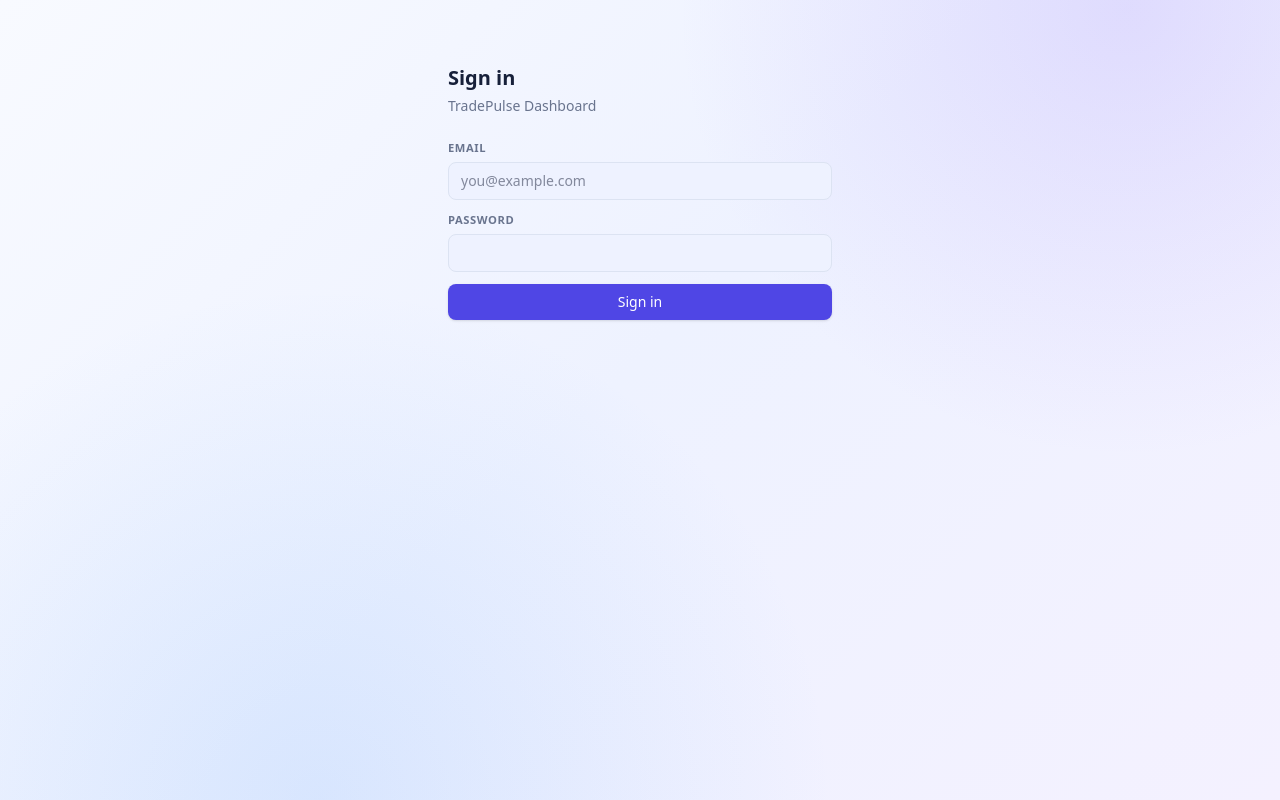
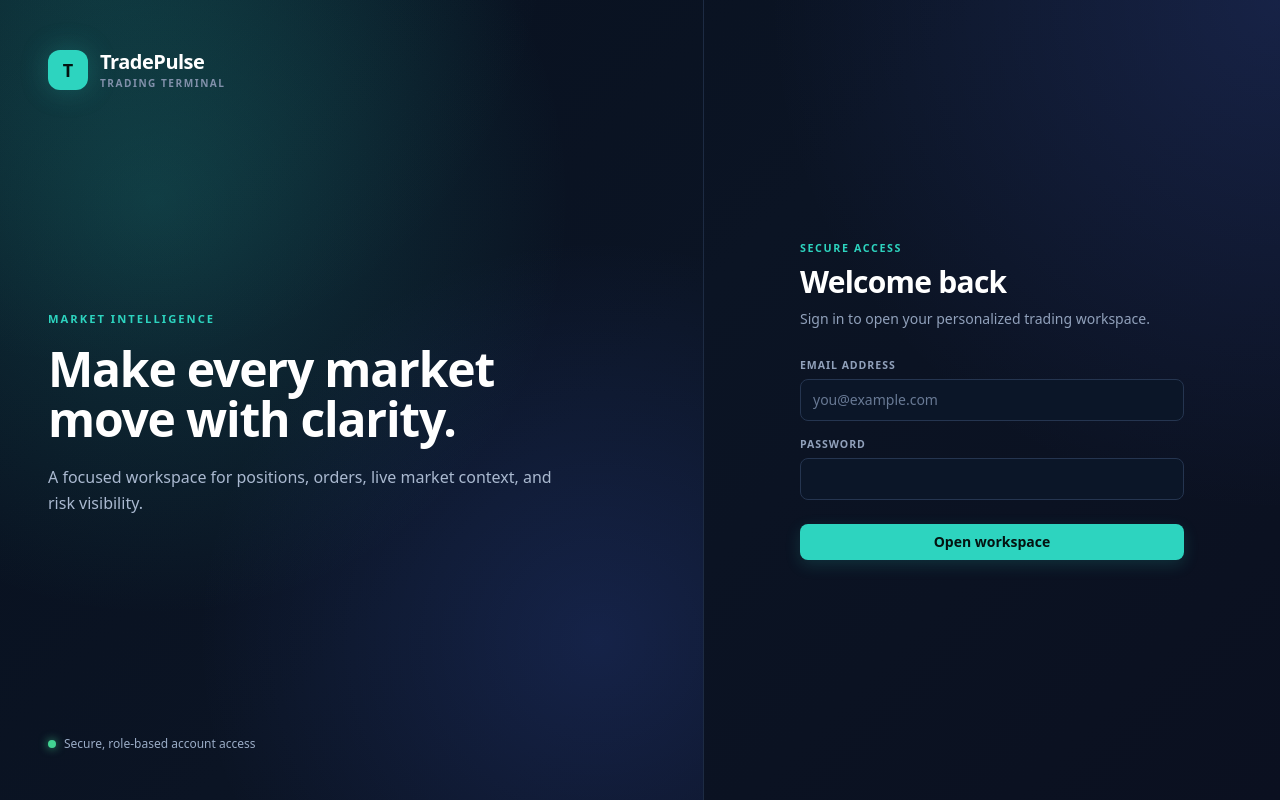
Before and after one commit to Sharon-dt3/TradePulseProject02, a Next.js app in the folder dashboard/: page / in a window 1280 px wide. Built offline with nearby package versions, Linux system fonts and the light colour scheme; no server answers.

Commit message:
Redesign dashboard trading workspace

```diff
--- a/dashboard/src/app/globals.css
+++ b/dashboard/src/app/globals.css
@@ -3,42 +3,40 @@
 /**
  * Shared visual tokens for the TradePulse dashboard.
  *
- * The workspace uses a stable light appearance with a layered indigo canvas
- * and high-contrast content surfaces. This prevents system dark-mode settings
- * from changing financial data presentation unexpectedly.
+ * The dashboard uses a dark, information-dense trading canvas. A restrained
+ * cyan accent and clear semantic colors keep live financial data legible
+ * without turning every surface into a competing visual element.
  */
 @theme {
-  --color-bg: #eef2ff;
-  --color-fg: #17203a;
-  --color-surface: #ffffff;
-  --color-line: #dce3f2;
-  --color-muted: #69748e;
+  --color-bg: #09111f;
+  --color-fg: #eaf1ff;
+  --color-surface: #101b2e;
+  --color-line: #253550;
+  --color-muted: #91a1bb;
 
-  --color-primary: #4f46e5;
-  --color-primary-fg: #ffffff;
-  --color-primary-soft: #eeefff;
+  --color-primary: #2dd4bf;
+  --color-primary-fg: #041311;
+  --color-primary-soft: #123a3d;
 
-  --color-success: #14805e;
-  --color-success-bg: #e8faf3;
-  --color-warning: #a65d13;
-  --color-warning-bg: #fff5e6;
-  --color-danger: #c0352b;
-  --color-danger-bg: #fff0ef;
-  --color-info: #2563a8;
-  --color-info-bg: #eaf4ff;
+  --color-success: #42d392;
+  --color-success-bg: #103528;
+  --color-warning: #f6b84a;
+  --color-warning-bg: #3d2b0b;
+  --color-danger: #ff7b86;
+  --color-danger-bg: #421b28;
+  --color-info: #6ab7ff;
+  --color-info-bg: #102f51;
 
-  --font-sans: ui-sans-serif, system-ui, -apple-system, "Segoe UI", Roboto,
-    Helvetica, Arial, sans-serif;
-  --font-serif: "Iowan Old Style", "Palatino Linotype", Palatino, Georgia,
-    "Times New Roman", serif;
+  --font-sans: ui-sans-serif, system-ui, -apple-system, BlinkMacSystemFont, "Segoe UI", sans-serif;
+  --font-serif: "Iowan Old Style", "Palatino Linotype", Palatino, Georgia, serif;
 
-  --shadow-card: 0 1px 2px rgba(35, 46, 95, 0.03), 0 12px 32px rgba(45, 54, 111, 0.08);
-  --shadow-card-hover: 0 4px 12px rgba(35, 46, 95, 0.07), 0 18px 40px rgba(45, 54, 111, 0.13);
+  --shadow-card: 0 12px 32px rgba(0, 0, 0, 0.18);
+  --shadow-card-hover: 0 18px 42px rgba(0, 0, 0, 0.28);
 }
 
 html,
 body {
-  height: 100%;
+  min-height: 100%;
   max-width: 100vw;
   overflow-x: hidden;
 }
@@ -47,9 +45,9 @@
   min-height: 100%;
   color: var(--color-fg);
   background:
-    radial-gradient(circle at 88% 1%, rgba(167, 139, 250, 0.22), transparent 28rem),
-    radial-gradient(circle at 25% 100%, rgba(96, 165, 250, 0.16), transparent 32rem),
-    linear-gradient(135deg, #f8faff 0%, var(--color-bg) 48%, #f4f1ff 100%);
+    radial-gradient(circle at 8% -10%, rgba(45, 212, 191, 0.15), transparent 28rem),
+    radial-gradient(circle at 100% 0%, rgba(85, 115, 255, 0.16), transparent 32rem),
+    linear-gradient(135deg, #07101e 0%, #0b1424 48%, #0b1020 100%);
   font-family: var(--font-sans);
   -webkit-font-smoothing: antialiased;
   -moz-osx-font-smoothing: grayscale;
@@ -81,8 +79,17 @@
 }
 
 ::selection {
-  background: #dcdcff;
-  color: #25208a;
+  color: #031411;
+  background: #72ead9;
+}
+
+.font-serif-display {
+  font-family: var(--font-serif);
+  font-feature-settings: "lnum" 1, "tnum" 1;
+}
+
+.tabular-nums {
+  font-variant-numeric: tabular-nums;
 }
 
 @media (prefers-reduced-motion: reduce) {
@@ -95,12 +102,3 @@
     transition-duration: 0.01ms !important;
   }
 }
-
-.font-serif-display {
-  font-family: var(--font-serif);
-  font-feature-settings: "lnum" 1, "tnum" 1;
-}
-
-.tabular-nums {
-  font-variant-numeric: tabular-nums;
-}
--- a/dashboard/src/app/page.js
+++ b/dashboard/src/app/page.js
@@ -24,39 +24,79 @@
     }
   }, [loading, user, roles, router]);
 
-  const handleSignIn = async (e) => {
-    e.preventDefault();
+  const handleSignIn = async (event) => {
+    event.preventDefault();
     setError(null);
     setSubmitting(true);
-    const { error } = await signIn(email, password);
+    const { error: signInError } = await signIn(email, password);
     setSubmitting(false);
-    if (error) setError(error.message);
+    if (signInError) setError(signInError.message);
   };
 
   if (loading) {
-    return <div className="flex h-64 items-center justify-center text-muted">Loading...</div>;
+    return <div className="flex min-h-screen items-center justify-center text-sm text-muted">Loading secure workspace…</div>;
   }
 
   if (user) {
     return (
-      <div className="flex h-64 items-center justify-center text-muted">
+      <div className="flex min-h-screen items-center justify-center px-4 text-center text-muted">
         Signed in — no dashboard view is unlocked for your current roles yet.
       </div>
     );
   }
 
   return (
-    <div className="mx-auto mt-16 max-w-sm">
-      <h1 className="mb-1 text-xl font-semibold text-fg">Sign in</h1>
-      <p className="mb-6 text-sm text-muted">TradePulse Dashboard</p>
-      <form onSubmit={handleSignIn} className="space-y-3">
-        <FormField label="Email">
+    <main className="grid min-h-screen lg:grid-cols-[minmax(0,1.1fr)_minmax(26rem,0.9fr)]">
+      <section className="relative hidden overflow-hidden border-r border-[#1d2b43] p-12 lg:flex lg:flex-col lg:justify-between">
+        <div className="absolute inset-0 bg-[radial-gradient(circle_at_22%_25%,rgba(45,212,191,0.18),transparent_26rem),radial-gradient(circle_at_85%_80%,rgba(72,112,255,0.17),transparent_25rem)]" />
+        <div className="relative flex items-center gap-3">
+          <span className="flex h-10 w-10 items-center justify-center rounded-xl bg-primary text-lg font-black text-primary-fg shadow-[0_0_28px_rgba(45,212,191,0.25)]">
+            T
+          </span>
+          <div>
+            <p className="text-xl font-bold tracking-tight text-white">TradePulse</p>
+            <p className="text-[0.63rem] font-bold uppercase tracking-[0.15em] text-[#8190aa]">Trading terminal</p>
+          </div>
+        </div>
+
+        <div className="relative max-w-xl">
+          <p className="text-[0.7rem] font-bold uppercase tracking-[0.18em] text-primary">Market intelligence</p>
+          <h1 className="mt-4 text-5xl font-bold leading-[1.05] tracking-tight text-white">
+            Make every market move with clarity.
+          </h1>
+          <p className="mt-5 max-w-lg text-base leading-relaxed text-[#aab9d0]">
+            A focused workspace for positions, orders, live market context, and risk visibility.
+          </p>
+        </div>
+
+        <div className="relative flex items-center gap-2 text-xs font-medium text-[#9aacC6]">
+          <span className="h-2 w-2 rounded-full bg-success shadow-[0_0_10px_rgba(66,211,146,0.8)]" />
+          Secure, role-based account access
+        </div>
+      </section>
+
+      <section className="flex items-center justify-center px-5 py-10 sm:px-8">
+        <div className="w-full max-w-sm">
+          <div className="mb-8 lg:hidden">
+            <div className="flex items-center gap-2.5">
+              <span className="flex h-8 w-8 items-center justify-center rounded-lg bg-primary text-sm font-black text-primary-fg">T</span>
+              <span className="text-lg font-bold text-white">TradePulse</span>
+            </div>
+          </div>
+
+          <p className="text-[0.67rem] font-bold uppercase tracking-[0.15em] text-primary">Secure access</p>
+          <h1 className="mt-2 text-3xl font-bold tracking-tight text-white">Welcome back</h1>
+          <p className="mt-2 text-sm leading-relaxed text-muted">Sign in to open your personalized trading workspace.</p>
+
+          <form onSubmit={handleSignIn} className="mt-7 space-y-4">
+            <FormField label="Email address">
               <input
                 className={inputCls}
                 value={email}
-            onChange={(e) => setEmail(e.target.value)}
+                onChange={(event) => setEmail(event.target.value)}
                 placeholder="you@example.com"
                 type="email"
+                autoComplete="email"
                 required
               />
             </FormField>
@@ -64,16 +104,19 @@
               <input
                 className={inputCls}
                 value={password}
-            onChange={(e) => setPassword(e.target.value)}
+                onChange={(event) => setPassword(event.target.value)}
                 type="password"
+                autoComplete="current-password"
                 required
               />
             </FormField>
             <Alert tone="danger" onDismiss={() => setError(null)}>{error}</Alert>
-        <Button type="submit" loading={submitting} className="w-full">
-          Sign in
+            <Button type="submit" loading={submitting} className="mt-2 w-full">
+              Open workspace
             </Button>
           </form>
         </div>
+      </section>
+    </main>
   );
 }
--- a/dashboard/src/components/AppShell.jsx
+++ b/dashboard/src/components/AppShell.jsx
@@ -20,8 +20,8 @@
 
   const initial = user.email?.[0]?.toUpperCase() ?? "?";
   const nav = (
-    <nav aria-label="Primary navigation" className="space-y-1 p-3">
-      <p className="px-3 py-2 text-[0.65rem] font-bold uppercase tracking-[0.14em] text-[#7a82a1]">
+    <nav aria-label="Primary navigation" className="space-y-1 px-3 py-4">
+      <p className="px-3 pb-2 text-[0.62rem] font-bold uppercase tracking-[0.16em] text-[#71809a]">
         Workspace
       </p>
       {navItems.map((item) => {
@@ -33,15 +33,15 @@
             href={item.href}
             onClick={() => setNavOpen(false)}
             aria-current={active ? "page" : undefined}
-            className={`group flex items-center rounded-xl px-3.5 py-2.5 text-sm font-semibold transition-all ${
+            className={`group flex items-center gap-3 rounded-lg px-3 py-2.5 text-sm font-semibold ${
               active
-                ? "bg-gradient-to-r from-[#4f46e5] to-[#6857e9] text-white shadow-[0_7px_18px_rgba(79,70,229,0.24)]"
-                : "text-[#59647f] hover:translate-x-0.5 hover:bg-white/80 hover:text-[#26324e] hover:shadow-sm"
+                ? "bg-[#173f43] text-[#8af4e2] shadow-[inset_0_0_0_1px_rgba(85,230,208,0.16)]"
+                : "text-[#9cacC6] hover:bg-[#17243a] hover:text-white"
             }`}
           >
             <span
-              className={`mr-2.5 h-1.5 w-1.5 rounded-full transition-colors ${
-                active ? "bg-[#dddafe]" : "bg-[#b7c0d6] group-hover:bg-primary"
+              className={`h-1.5 w-1.5 rounded-full ${
+                active ? "bg-primary shadow-[0_0_10px_rgba(45,212,191,0.9)]" : "bg-[#51617b] group-hover:bg-[#9db0cc]"
               }`}
             />
             {item.label}
@@ -49,66 +49,68 @@
         );
       })}
       {navItems.length === 0 && (
-        <p className="px-3.5 py-2 text-xs text-muted">No roles assigned yet.</p>
+        <p className="px-3 py-2 text-xs text-muted">No roles assigned yet.</p>
       )}
     </nav>
   );
 
   return (
-    <div className="flex min-h-screen">
+    <div className="flex min-h-screen bg-[#09111f]">
       <a
         href="#main-content"
-        className="sr-only z-[60] rounded-xl bg-surface px-4 py-2 text-sm font-semibold text-fg shadow-lg focus:not-sr-only focus:absolute focus:left-4 focus:top-4"
+        className="sr-only z-[60] rounded-lg bg-primary px-4 py-2 text-sm font-bold text-primary-fg focus:not-sr-only focus:absolute focus:left-4 focus:top-4"
       >
         Skip to main content
       </a>
 
-      <aside className="hidden w-64 shrink-0 flex-col border-r border-white/70 bg-[#e8ecfa]/85 backdrop-blur-xl md:flex">
-        <div className="border-b border-white/80 px-5 py-6">
-          <div className="inline-flex items-center gap-2">
-            <span className="flex h-7 w-7 items-center justify-center rounded-lg bg-gradient-to-br from-[#5b52ed] to-[#3d72d6] text-sm font-bold text-white shadow-md">
+      <aside className="hidden w-60 shrink-0 flex-col border-r border-[#1d2b43] bg-[#0b1526] md:flex">
+        <div className="border-b border-[#1d2b43] px-5 py-5">
+          <div className="flex items-center gap-2.5">
+            <span className="flex h-8 w-8 items-center justify-center rounded-lg bg-primary text-sm font-black text-primary-fg shadow-[0_0_22px_rgba(45,212,191,0.24)]">
               T
             </span>
-            <span className="font-serif-display text-xl font-semibold tracking-tight text-[#28365b]">
-              TradePulse
-            </span>
+            <span className="text-lg font-bold tracking-tight text-white">TradePulse</span>
           </div>
-          <p className="mt-2 text-[0.65rem] font-bold uppercase tracking-[0.13em] text-[#7a82a1]">
-            Brokerage workspace
+          <p className="mt-2 text-[0.62rem] font-bold uppercase tracking-[0.14em] text-[#71809a]">
+            Trading terminal
           </p>
         </div>
         <div className="flex-1">{nav}</div>
-        <div className="m-3 rounded-xl border border-white/90 bg-white/55 px-3 py-2.5 text-[0.68rem] font-bold uppercase tracking-[0.09em] text-[#707a98] shadow-sm">
-          Demo environment
+        <div className="m-3 rounded-lg border border-[#24404d] bg-[#0d2630] px-3 py-2.5">
+          <p className="flex items-center gap-2 text-[0.67rem] font-bold uppercase tracking-[0.08em] text-[#78e6d5]">
+            <span className="h-1.5 w-1.5 rounded-full bg-primary shadow-[0_0_8px_rgba(45,212,191,1)]" />
+            Secure session
+          </p>
         </div>
       </aside>
 
       <div className="flex min-w-0 flex-1 flex-col">
-        <header className="flex min-h-16 items-center justify-between border-b border-white/70 bg-white/65 px-4 py-3 backdrop-blur-xl md:px-7">
+        <header className="flex min-h-14 items-center justify-between border-b border-[#1d2b43] bg-[#0d1729]/90 px-4 backdrop-blur-xl md:px-6">
           <button
             type="button"
             onClick={() => setNavOpen(true)}
-            className="rounded-xl border border-line bg-white/80 px-3 py-1.5 text-sm font-semibold text-fg shadow-sm hover:bg-primary-soft md:hidden"
+            className="rounded-lg border border-line bg-surface px-3 py-1.5 text-sm font-semibold text-fg hover:border-primary/50 md:hidden"
             aria-label="Open navigation"
             aria-expanded={navOpen}
           >
             Menu
           </button>
-          <div className="hidden items-center gap-2 text-xs font-semibold text-muted md:flex">
-            <span className="h-2 w-2 rounded-full bg-success shadow-[0_0_0_4px_rgba(20,128,94,0.12)]" />
-            Secure account workspace
+          <div className="hidden items-center gap-2 text-xs font-medium text-muted md:flex">
+            <span className="h-2 w-2 rounded-full bg-success shadow-[0_0_0_4px_rgba(66,211,146,0.12)]" />
+            Systems operational
           </div>
           <div className="flex items-center gap-3 md:ml-auto">
-            <span className="flex h-8 w-8 items-center justify-center rounded-full bg-gradient-to-br from-[#ecebff] to-[#dbeeff] text-xs font-bold text-primary ring-1 ring-white">
+            <span className="hidden text-xs text-muted sm:inline">Signed in as</span>
+            <span className="flex h-7 w-7 items-center justify-center rounded-full bg-[#193451] text-xs font-bold text-[#9ed1ff] ring-1 ring-[#305274]">
               {initial}
             </span>
-            <span className="hidden max-w-56 truncate text-sm font-semibold text-fg sm:inline">
+            <span className="hidden max-w-48 truncate text-sm font-medium text-fg lg:inline">
               {user.email}
             </span>
             <button
               type="button"
               onClick={signOut}
-              className="rounded-xl px-3 py-1.5 text-sm font-semibold text-muted hover:bg-white hover:text-fg hover:shadow-sm"
+              className="rounded-lg px-2.5 py-1.5 text-sm font-semibold text-muted hover:bg-[#17243a] hover:text-white"
             >
               Sign out
             </button>
@@ -117,25 +119,23 @@
 
         {navOpen && (
           <div
-            className="fixed inset-0 z-50 bg-[#1e1b4b]/25 backdrop-blur-sm md:hidden"
+            className="fixed inset-0 z-50 bg-[#020712]/70 backdrop-blur-sm md:hidden"
             role="dialog"
             aria-modal="true"
             aria-label="Navigation"
           >
-            <aside className="flex h-full w-72 flex-col border-r border-white/80 bg-[#edf0fc]/95 shadow-2xl backdrop-blur-xl">
-              <div className="flex items-center justify-between border-b border-white/80 px-5 py-5">
+            <aside className="flex h-full w-72 flex-col border-r border-[#263754] bg-[#0b1526] shadow-2xl">
+              <div className="flex items-center justify-between border-b border-[#1d2b43] px-5 py-5">
                 <div>
-                  <span className="font-serif-display text-xl font-semibold text-[#28365b]">
-                    TradePulse
-                  </span>
-                  <p className="mt-1 text-[0.65rem] font-bold uppercase tracking-[0.12em] text-[#7a82a1]">
-                    Brokerage workspace
+                  <p className="text-lg font-bold text-white">TradePulse</p>
+                  <p className="mt-1 text-[0.62rem] font-bold uppercase tracking-[0.14em] text-[#71809a]">
+                    Trading terminal
                   </p>
                 </div>
                 <button
                   type="button"
                   onClick={() => setNavOpen(false)}
-                  className="rounded-xl px-2.5 py-1 text-lg text-muted hover:bg-white hover:text-fg"
+                  className="rounded-lg px-2.5 py-1 text-lg text-muted hover:bg-[#17243a] hover:text-white"
                   aria-label="Close navigation"
                 >
                   ×
@@ -146,8 +146,8 @@
           </div>
         )}
 
-        <main id="main-content" className="min-w-0 flex-1 overflow-x-hidden p-4 md:p-7">
-          <div className="mx-auto max-w-7xl">{children}</div>
+        <main id="main-content" className="min-w-0 flex-1 overflow-x-hidden p-4 md:p-5 lg:p-6">
+          <div className="mx-auto max-w-[96rem]">{children}</div>
         </main>
       </div>
     </div>
--- a/dashboard/src/components/ui/Button.jsx
+++ b/dashboard/src/components/ui/Button.jsx
@@ -1,10 +1,10 @@
 "use client";
 
 const VARIANTS = {
-  primary: "bg-primary text-primary-fg hover:opacity-90 shadow-sm",
-  secondary: "bg-surface text-fg border border-line hover:bg-primary-soft",
-  danger: "bg-danger text-white hover:opacity-90 shadow-sm",
-  ghost: "text-fg hover:bg-primary-soft",
+  primary: "bg-primary text-primary-fg hover:bg-[#6ae6d5] shadow-[0_5px_16px_rgba(45,212,191,0.16)]",
+  secondary: "border border-line bg-[#16243a] text-fg hover:border-[#3a587b] hover:bg-[#1b2d47]",
+  danger: "bg-danger text-[#260710] hover:bg-[#ff9aa2] shadow-sm",
+  ghost: "text-fg hover:bg-[#17243a]",
 };
 
 export default function Button({
@@ -16,11 +16,11 @@
   children,
   ...props
 }) {
-  const sizeCls = size === "sm" ? "text-sm px-3 py-1.5" : "text-sm px-4 py-2";
+  const sizeCls = size === "sm" ? "px-3 py-1.5 text-xs" : "px-3.5 py-2 text-sm";
   return (
     <button
       disabled={disabled || loading}
-      className={`inline-flex items-center justify-center gap-1.5 rounded-lg font-medium transition-colors disabled:opacity-50 disabled:cursor-not-allowed ${sizeCls} ${VARIANTS[variant]} ${className}`}
+      className={`inline-flex items-center justify-center gap-1.5 rounded-lg font-bold transition-colors disabled:cursor-not-allowed disabled:opacity-50 ${sizeCls} ${VARIANTS[variant]} ${className}`}
       {...props}
     >
       {loading && (
--- a/dashboard/src/components/ui/FormField.jsx
+++ b/dashboard/src/components/ui/FormField.jsx
@@ -1,15 +1,15 @@
 export default function FormField({ label, error, children, hint }) {
   return (
     <label className="block text-sm">
-      <span className="mb-1.5 block text-[0.7rem] font-semibold uppercase tracking-[0.05em] text-muted">
+      <span className="mb-1.5 block text-[0.66rem] font-bold uppercase tracking-[0.09em] text-muted">
         {label}
       </span>
       {children}
-      {hint && !error && <span className="mt-1 block text-xs text-muted">{hint}</span>}
-      {error && <span className="mt-1 block text-xs text-danger">{error}</span>}
+      {hint && !error && <span className="mt-1.5 block text-xs text-muted">{hint}</span>}
+      {error && <span className="mt-1.5 block text-xs text-danger">{error}</span>}
     </label>
   );
 }
 
 export const inputCls =
-  "w-full rounded-lg border border-line bg-bg px-3 py-2 text-sm text-fg outline-none transition-shadow focus:border-primary focus:ring-2 focus:ring-primary/20";
+  "w-full rounded-lg border border-line bg-[#0b1628] px-3 py-2.5 text-sm text-fg placeholder:text-[#687994] outline-none transition-[border-color,box-shadow] focus:border-primary focus:ring-2 focus:ring-primary/20";
--- a/dashboard/src/components/ui/PageHeader.jsx
+++ b/dashboard/src/components/ui/PageHeader.jsx
@@ -6,19 +6,19 @@
  */
 export default function PageHeader({ title, subtitle, action }) {
   return (
-    <header className="mb-7 flex flex-col gap-4 border-b border-[#dfe4f2] pb-5 sm:flex-row sm:items-end sm:justify-between">
+    <header className="mb-5 flex flex-col gap-3 border-b border-[#22324a] pb-4 sm:flex-row sm:items-end sm:justify-between">
       <div>
         <div className="mb-2 flex items-center gap-2">
-          <span className="h-1.5 w-1.5 rounded-full bg-primary shadow-[0_0_0_4px_rgba(79,70,229,0.12)]" />
-          <p className="text-[0.68rem] font-extrabold uppercase tracking-[0.14em] text-primary">
-            TradePulse
+          <span className="h-1.5 w-1.5 rounded-full bg-primary shadow-[0_0_10px_rgba(45,212,191,0.9)]" />
+          <p className="text-[0.63rem] font-extrabold uppercase tracking-[0.16em] text-primary">
+            TradePulse terminal
           </p>
         </div>
-        <h1 className="font-serif-display text-3xl font-semibold tracking-tight text-fg sm:text-[2rem]">
+        <h1 className="text-2xl font-bold tracking-tight text-white sm:text-[1.75rem]">
           {title}
         </h1>
         {subtitle && (
-          <p className="mt-1.5 max-w-2xl text-sm leading-relaxed text-muted">
+          <p className="mt-1 max-w-2xl text-sm leading-relaxed text-muted">
             {subtitle}
           </p>
         )}
```
Also changed, not shown: dashboard/src/components/ui/Card.jsx (+4 -4 lines). Lines whose indentation alone changed are shown as unchanged.
